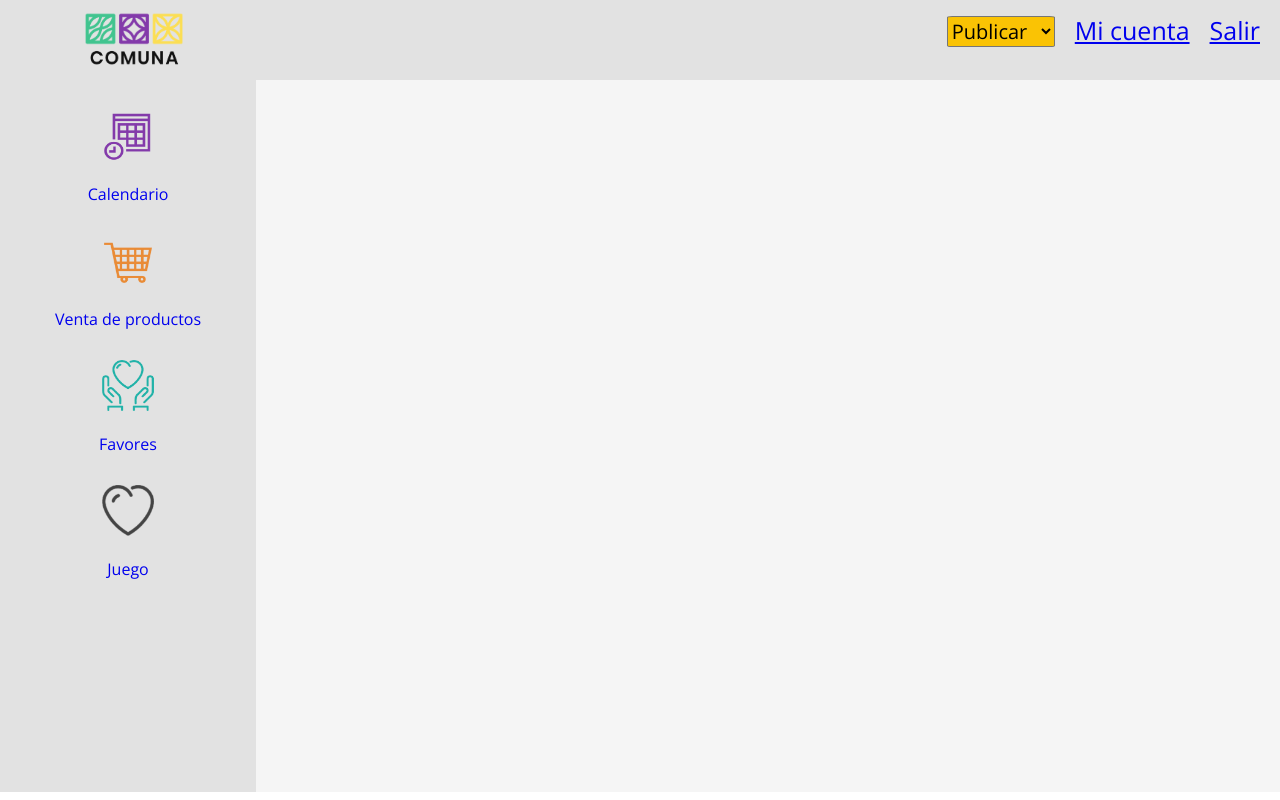
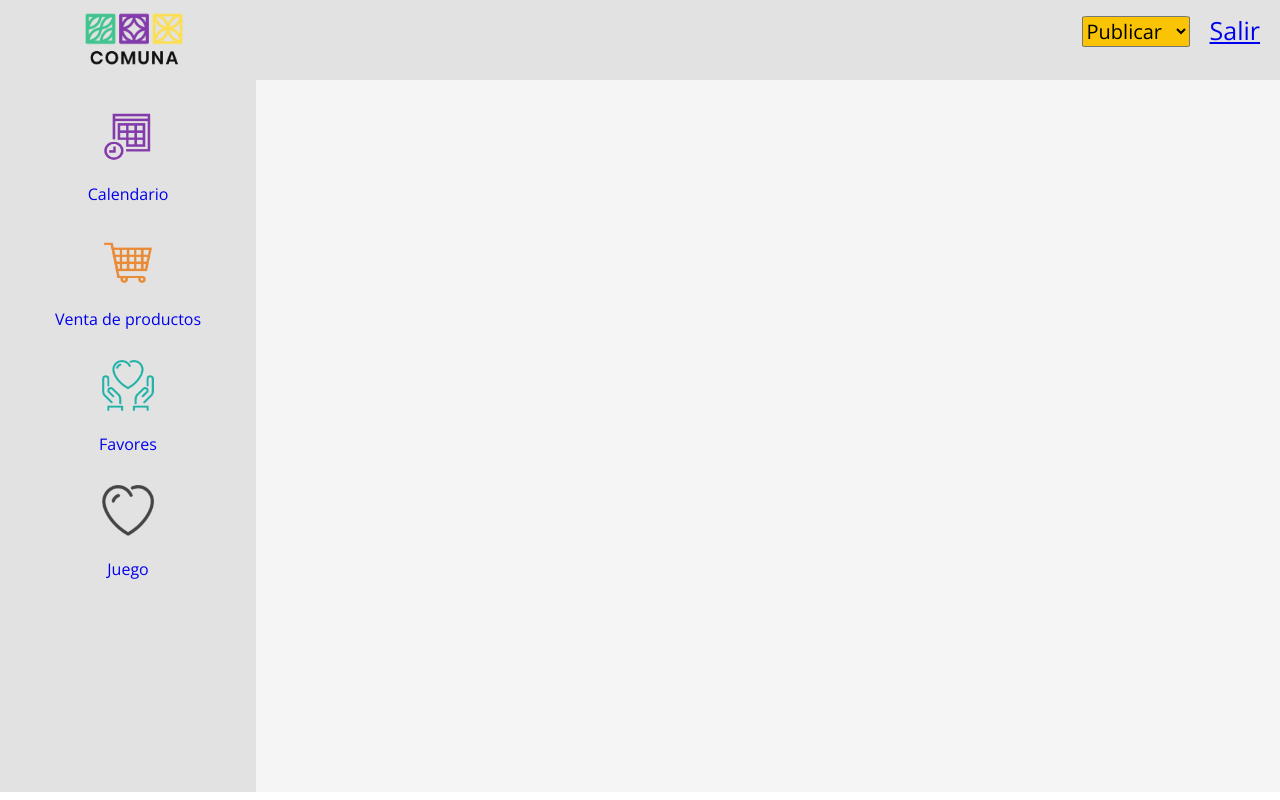
Before and after one commit to Aragon-Diego/ComunaNuevo, a PHP site: page /ComunaNuevo/dashboard.php in a window 1280 px wide. Run offline with PHP 8.4, Linux system fonts and the light colour scheme.

Commit message:
Correcciones

```diff
--- a/dashboard.php
+++ b/dashboard.php
@@ -13,7 +13,6 @@
     <div class="top">
         <?php require('logo.php'); ?>
         <a class="dashbordA" href="login.php">Salir</a>
-        <a class="dashbordA" href="cuenta.php">Mi cuenta</a>
 
         <select class="btnPublicar"name=publicar">
             <option value="">Publicar</option>
```
